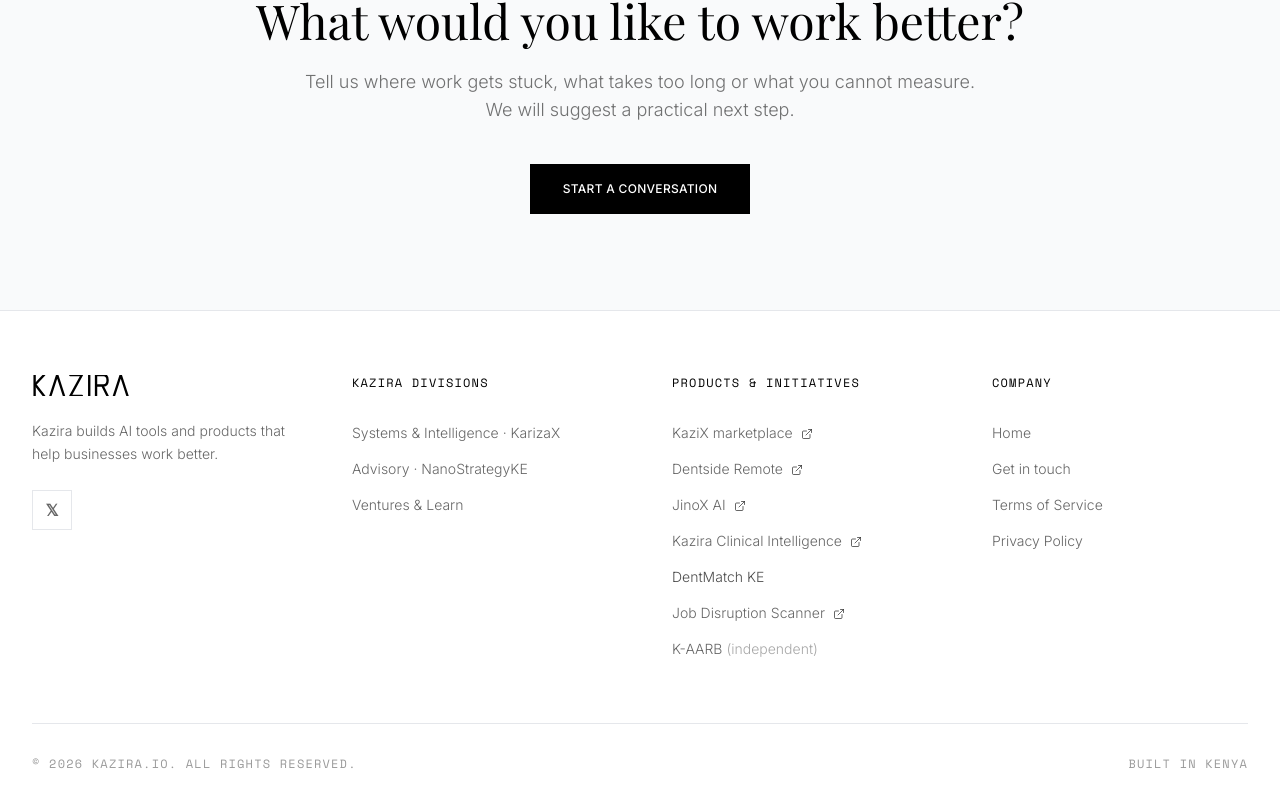
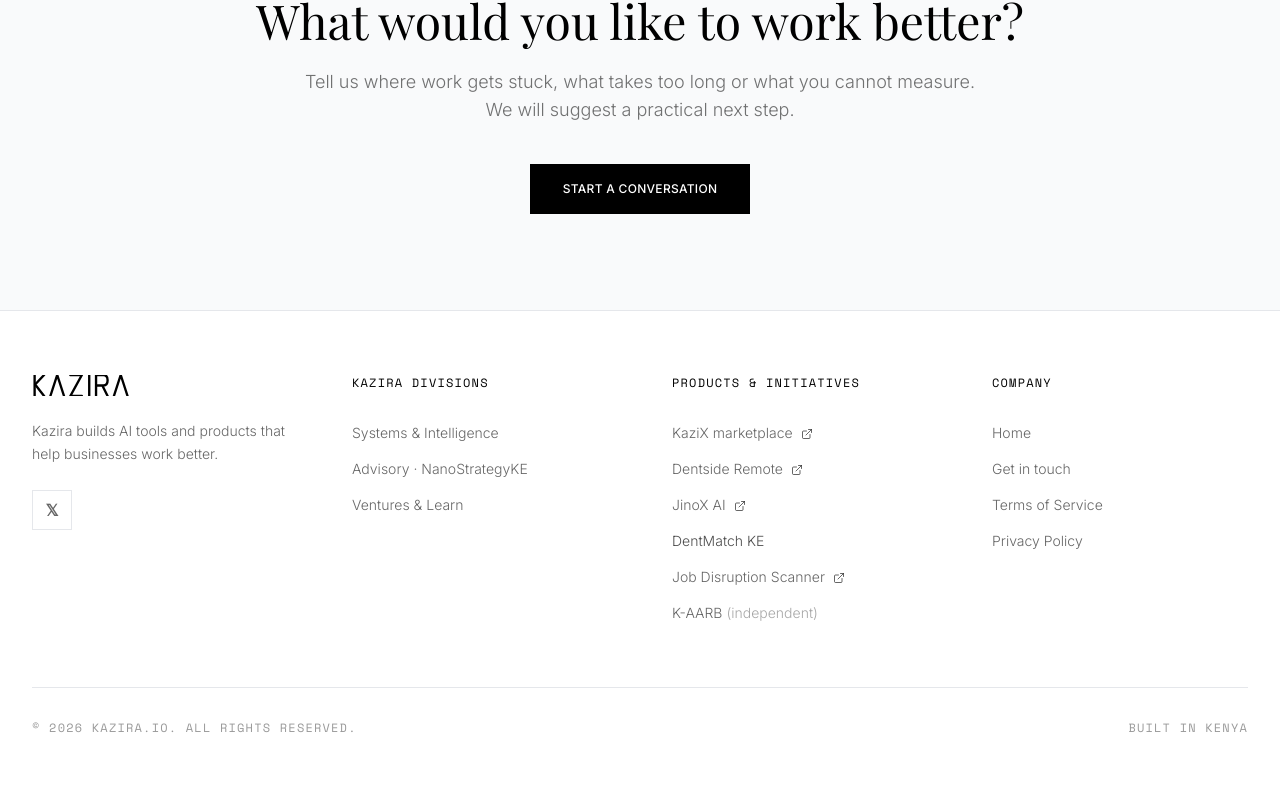
Before and after one commit to eltonarunga/Kazira.io, a React (Vite) app: page /#/ in a window 1280 px wide. Shown: the part 5238-6046 px from the top of the page. Built offline with nearby package versions, Linux system fonts and the light colour scheme; a web font is replaced by a local one.

Commit message:
Place Clinical Intelligence under Systems & Intelligence

```diff
--- a/components/layout/Footer.tsx
+++ b/components/layout/Footer.tsx
@@ -1,6 +1,6 @@
 import React from 'react';
 import { Link } from 'react-router-dom';
-import { KAARB_URL, JOB_SCANNER_URL, CLINICAL_INTELLIGENCE_URL } from '../../constants';
+import { KAARB_URL, JOB_SCANNER_URL } from '../../constants';
 import { ExternalLink } from 'lucide-react';
 import Logo from '../common/Logo';
 
@@ -19,7 +19,7 @@ const Footer = () => (
         <div>
           <h3 className="font-mono text-xs text-black uppercase tracking-widest mb-8">Kazira divisions</h3>
           <ul className="space-y-4 text-sm font-light">
-            <li><Link to="/automate" className="hover:text-gold transition-colors">Systems & Intelligence · KarizaX</Link></li>
+            <li><Link to="/" state={{ scrollTo: "systems-intelligence" }} className="hover:text-gold transition-colors">Systems & Intelligence</Link></li>
             <li><Link to="/" state={{ scrollTo: "advisory" }} className="hover:text-gold transition-colors">Advisory · NanoStrategyKE</Link></li>
             <li><Link to="/" state={{ scrollTo: "ventures-learn" }} className="hover:text-gold transition-colors">Ventures & Learn</Link></li>
           </ul>
@@ -31,7 +31,6 @@ const Footer = () => (
             <li><a href="https://kazixfrontend.vercel.app/" target="_blank" rel="noopener noreferrer" className="hover:text-gold transition-colors">KaziX marketplace <ExternalLink className="inline w-3 h-3 ml-1" /></a></li>
             <li><a href="https://dentside-remote.onrender.com/" target="_blank" rel="noopener noreferrer" className="hover:text-gold transition-colors">Dentside Remote <ExternalLink className="inline w-3 h-3 ml-1" /></a></li>
             <li><a href="https://jino-x.vercel.app/" target="_blank" rel="noopener noreferrer" className="hover:text-gold transition-colors">JinoX AI <ExternalLink className="inline w-3 h-3 ml-1" /></a></li>
-            <li><a href={CLINICAL_INTELLIGENCE_URL} target="_blank" rel="noopener noreferrer" className="hover:text-gold transition-colors">Kazira Clinical Intelligence <ExternalLink className="inline w-3 h-3 ml-1" /></a></li>
             <li><span className="text-black/70">DentMatch KE</span></li>
             <li><a href={JOB_SCANNER_URL} target="_blank" rel="noopener noreferrer" className="hover:text-gold transition-colors">Job Disruption Scanner <ExternalLink className="inline w-3 h-3 ml-1" /></a></li>
             <li><a href={KAARB_URL} target="_blank" rel="noopener noreferrer" className="hover:text-gold transition-colors">K-AARB <span className="text-black/35">(independent)</span></a></li>
```
